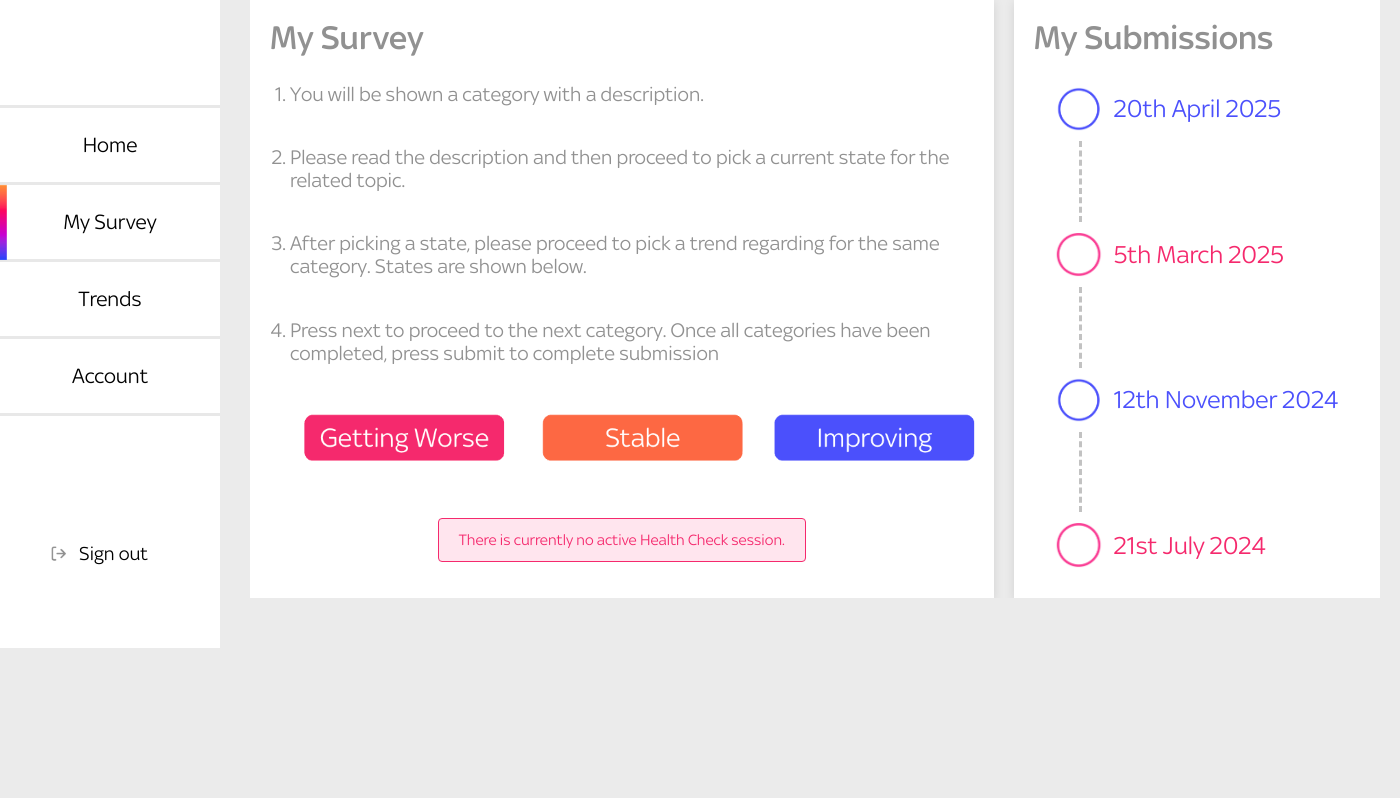
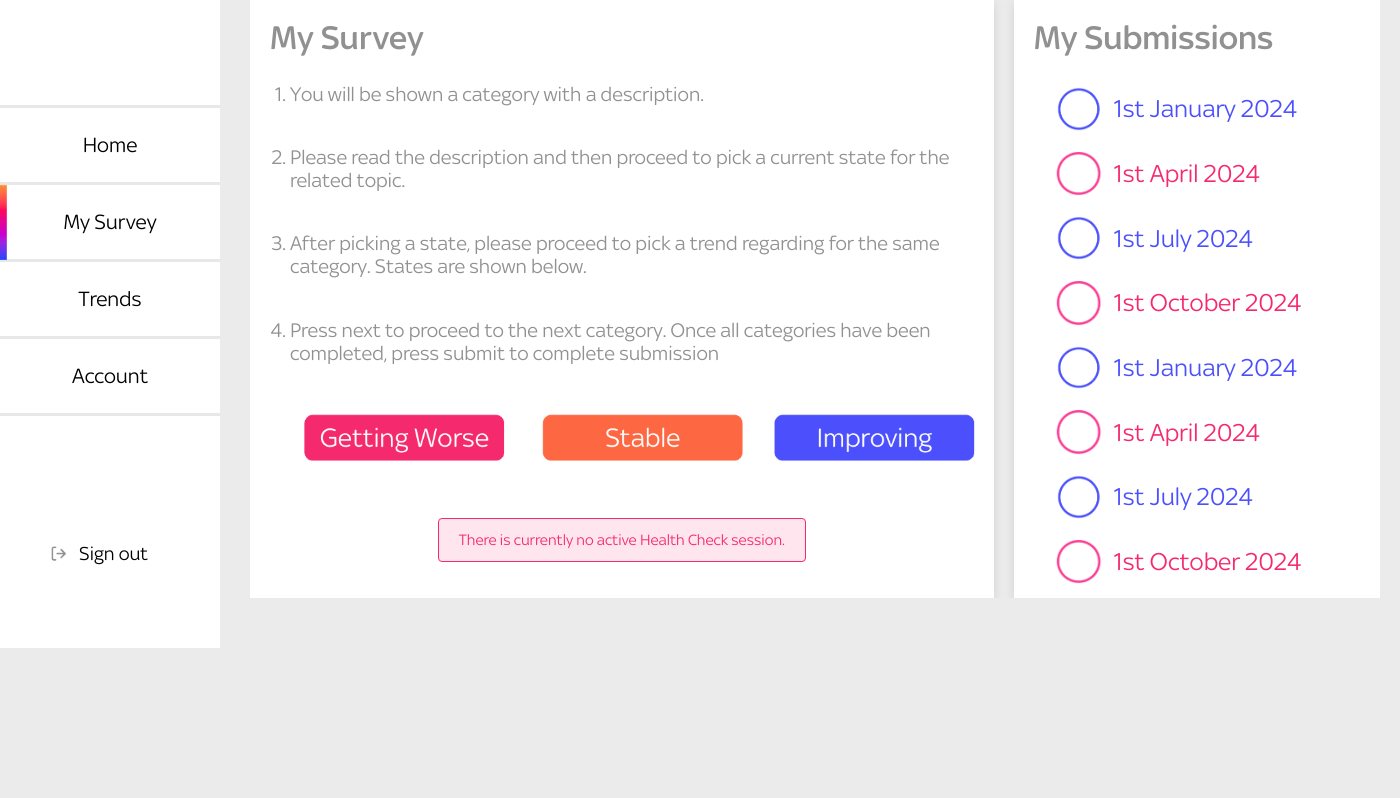
Before and after one commit to natesinnott/swdevgp, a Django app: template voting/templates/voting/survey.html in a window 1400 px wide. Shown: the part 152-950 px from the top of the page. Run offline with Django 5.2, Linux system fonts and the light colour scheme; the template is opened without the code that fills it: values that come from a table or form of the project are taken from there, others are empty; a user stored in the database is signed in; data comes from the database, SQL or seed files in the repository; both versions use the stored data as it was after the commit; tables that the repository leaves empty hold one stand-in row (values such as "Sample post").

Commit message:
updated self string for SurveyResponse to be more concise. added logic for dynamic retrieval of previous survey responses

```diff
--- a/voting/models.py
+++ b/voting/models.py
@@ -41,7 +41,7 @@ class SurveyResponse(models.Model):
         unique_together = (('employee', 'session'),)
 
     def __str__(self):
-        return f"Response for {self.survey.survey_title} in session {self.session} by {self.employee.firstName} {self.employee.lastName}"
+        return f"Response in session {self.session} by {self.employee.firstName} {self.employee.lastName}"
 
 class SurveyDetail(models.Model):
     id = models.AutoField(primary_key=True)
--- a/voting/templates/voting/survey.html
+++ b/voting/templates/voting/survey.html
@@ -70,13 +70,22 @@
     <div class="archives">
         <h3>My Submissions</h3>
         <ul>
-            <li class="blue"><img src="{% static 'images/bluetimeline.png' %}">20th April 2025</li>
-            <li class="dashed-line"></li>
-            <li class="pink"><img src="{% static 'images/pinktimeline.png' %}">5th March 2025</li>
-            <li class="dashed-line"></li>
-            <li class="blue"><img src="{% static 'images/bluetimeline.png' %}">12th November 2024</li>
-            <li class="dashed-line"></li>
-            <li class="pink"><img src="{% static 'images/pinktimeline.png' %}">21st July 2024</li>
+            {% for resp in archives %}
+                {% if forloop.counter0|divisibleby:2 %}
+                    <li class="blue">
+                        <img src="{% static 'images/bluetimeline.png' %}">{{ resp.session.start_date|date:"jS F Y" }}
+                    </li>
+                {% else %}
+                    <li class="pink">
+                        <img src="{% static 'images/pinktimeline.png' %}">{{ resp.session.start_date|date:"jS F Y" }}
+                    </li>
+                {% endif %}
+                {% if not forloop.last %}
+                    <li class="dashed-line"></li>
+                {% endif %}
+            {% empty %}
+                    <li>No previous submission</li>
+            {% endfor %}
         </ul>
     </div>
 </div>
```
Also changed, not shown: voting/views.py (+8 -1 lines), HealthCheck.sqlite3.
